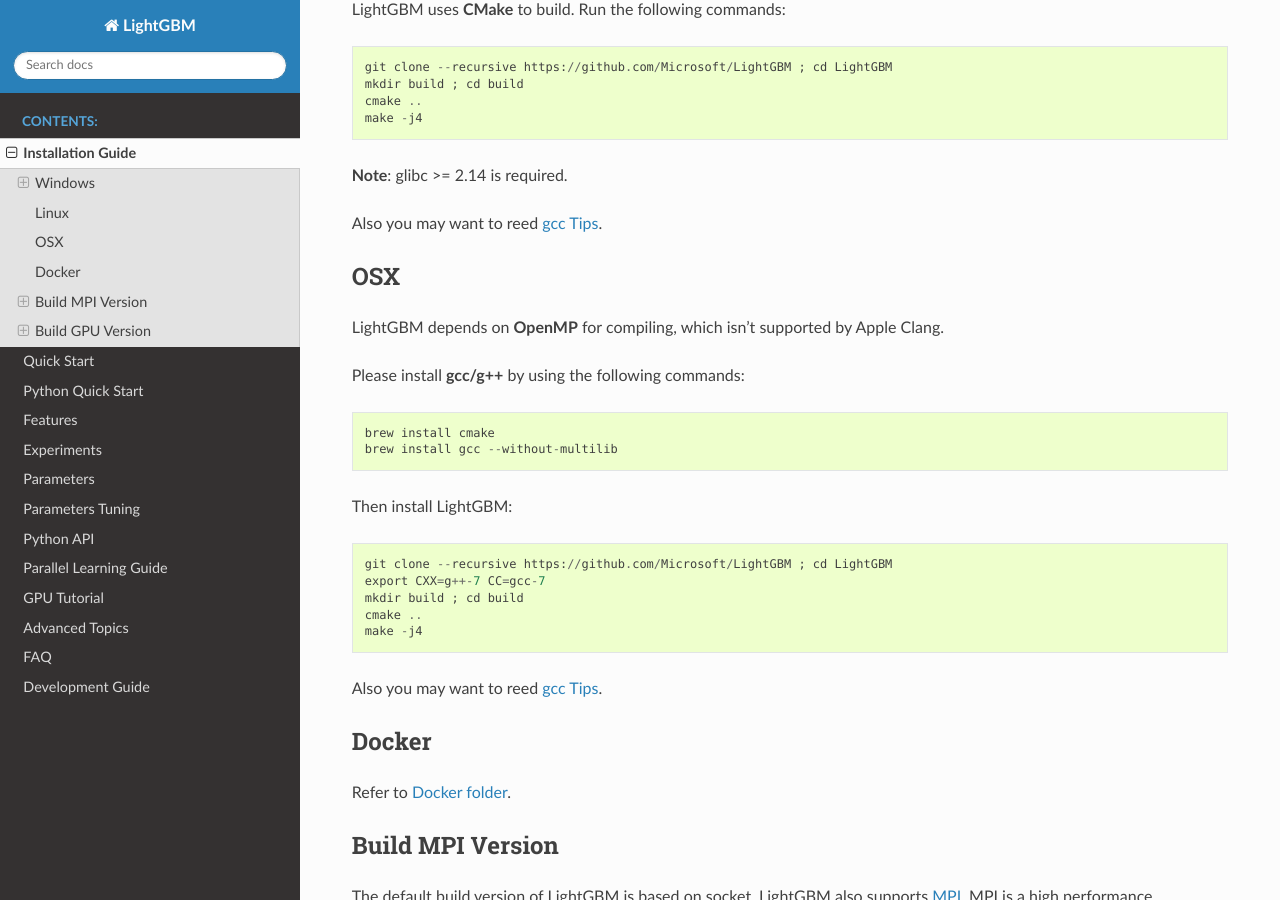
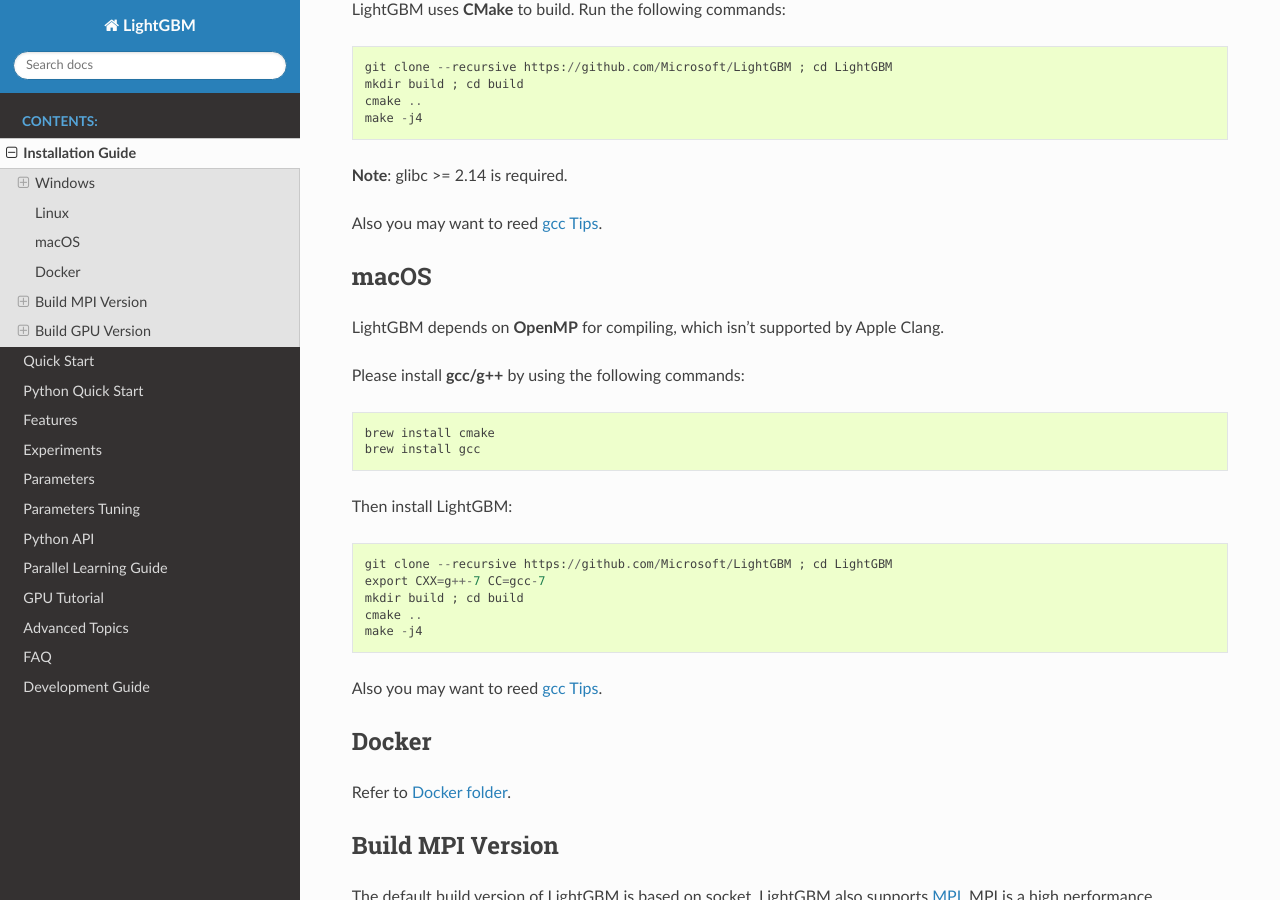
Before and after one commit to microsoft/LightGBM, a Sphinx documentation site: the page built from docs/Installation-Guide.rst, in a window 1280 px wide and 900 px high, scrolled down 1511 px. Built offline with Sphinx 7.4.7 and the Read the Docs theme 2.0.0, drawn with Linux system fonts in a browser that asks for light colours; some of the changed text lies outside the part shown.

Commit message:
renamed OSX->macOS; updated gcc installation on macOS

```diff
--- a/CMakeLists.txt
+++ b/CMakeLists.txt
@@ -21,7 +21,7 @@
     message(FATAL_ERROR "Insufficient Clang version")
   endif()
 elseif(CMAKE_CXX_COMPILER_ID STREQUAL "AppleClang")
-    message(FATAL_ERROR "AppleClang wasn't supported. Please see https://github.com/Microsoft/LightGBM/blob/master/docs/Installation-Guide.rst#osx")
+    message(FATAL_ERROR "AppleClang wasn't supported. Please see https://github.com/Microsoft/LightGBM/blob/master/docs/Installation-Guide.rst#macos")
 endif()
 
 if(APPLE)
--- a/docs/GPU-Tutorial.rst
+++ b/docs/GPU-Tutorial.rst
@@ -68,7 +68,7 @@
 
 You will see two binaries are generated, ``lightgbm`` and ``lib_lightgbm.so``.
 
-If you are building on OSX, you probably need to remove macro ``BOOST_COMPUTE_USE_OFFLINE_CACHE`` in ``src/treelearner/gpu_tree_learner.h`` to avoid a known crash bug in Boost.Compute.
+If you are building on macOS, you probably need to remove macro ``BOOST_COMPUTE_USE_OFFLINE_CACHE`` in ``src/treelearner/gpu_tree_learner.h`` to avoid a known crash bug in Boost.Compute.
 
 Install Python Interface (optional)
 -----------------------------------
--- a/docs/Installation-Guide.rst
+++ b/docs/Installation-Guide.rst
@@ -84,8 +84,8 @@
 
 Also you may want to reed `gcc Tips <./gcc-Tips.rst>`__.
 
-OSX
-~~~
+macOS
+~~~~~
 
 LightGBM depends on **OpenMP** for compiling, which isn't supported by Apple Clang.
 
@@ -94,7 +94,7 @@
 .. code::
 
   brew install cmake
-  brew install gcc --without-multilib
+  brew install gcc
 
 Then install LightGBM:
 
@@ -179,8 +179,8 @@
 
 **Note**: glibc >= 2.14 is required.
 
-OSX
-^^^
+macOS
+^^^^^
 
 Install **gcc** and **Open MPI** first:
 
@@ -188,7 +188,7 @@
 
   brew install openmpi
   brew install cmake
-  brew install gcc --without-multilib
+  brew install gcc
 
 Then run the following commands:
 
```
Also changed, not shown: R-package/README.md, docker/README.md, python-package/README.rst.
